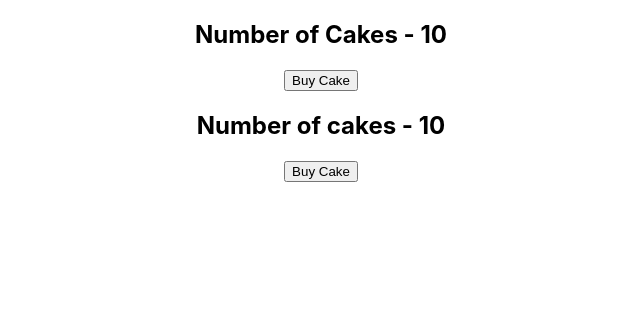
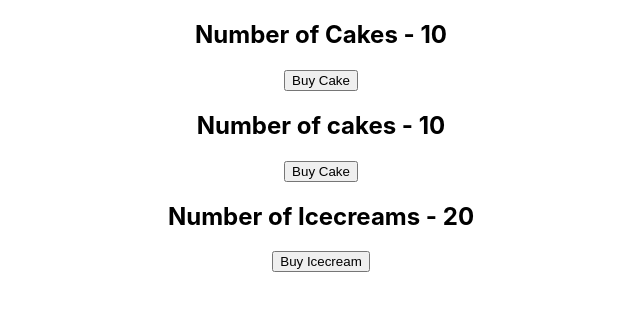
Before and after one commit to ndangohmofor/react-redux-demo, a React (Create React App) app: page / in a window 1280 px wide. Shown: the top 310 px of the page, without its empty margins (319-959 px from the left). Built offline with nearby package versions, Linux system fonts and the light colour scheme.

Commit message:
add icecream container into the app js file

```diff
--- a/src/App.js
+++ b/src/App.js
@@ -4,6 +4,7 @@
 import { Provider } from "react-redux";
 import store from "./redux/store";
 import HookscakeContainer from "./components/HookscakeContainer";
+import IcecreamContainer from "./components/icecreamContainer";
 
 function App() {
   return (
@@ -11,6 +12,7 @@
       <div className="App">
         <HookscakeContainer />
         <CakeContainer />
+        <IcecreamContainer />
       </div>
     </Provider>
   );
```
